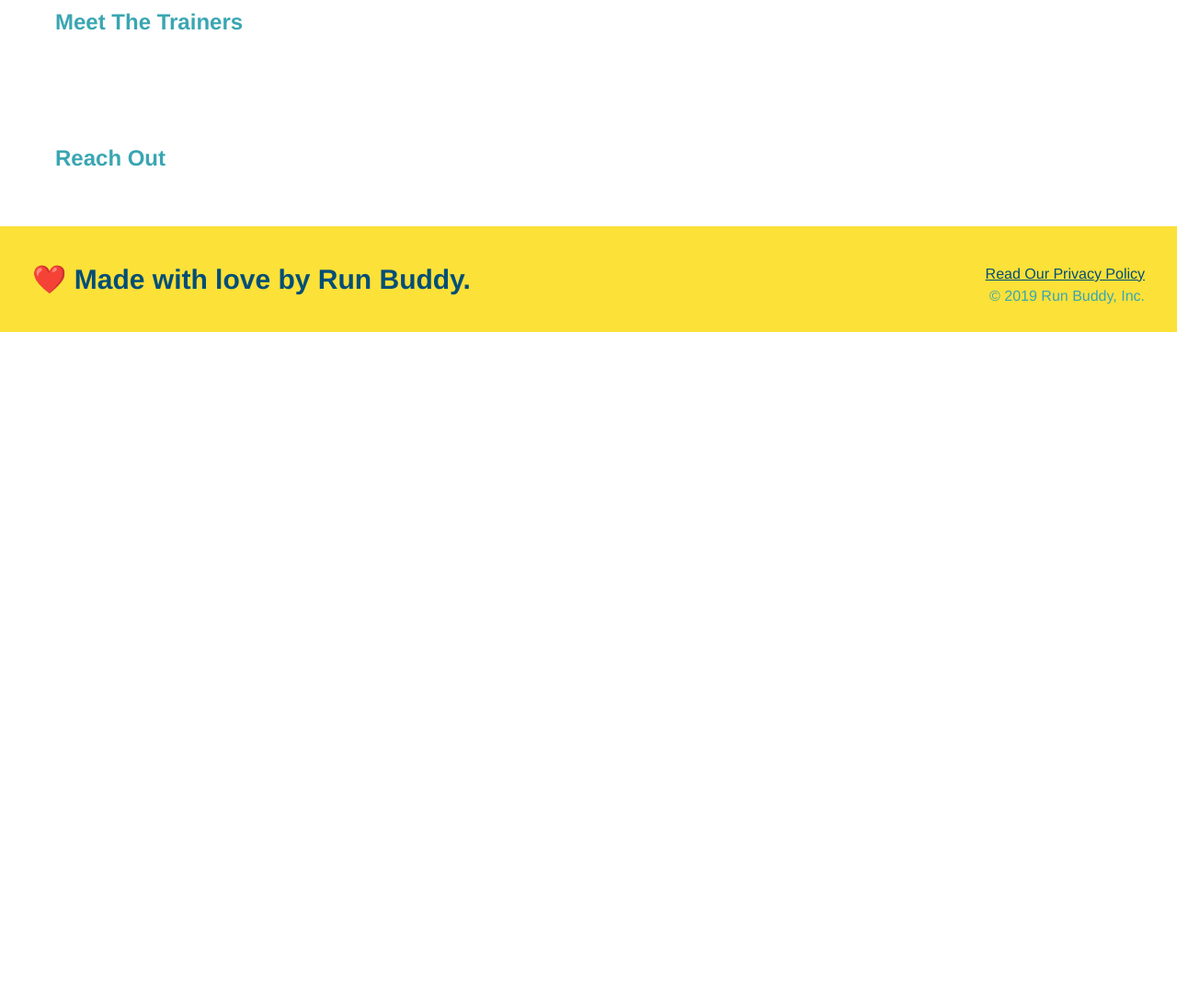
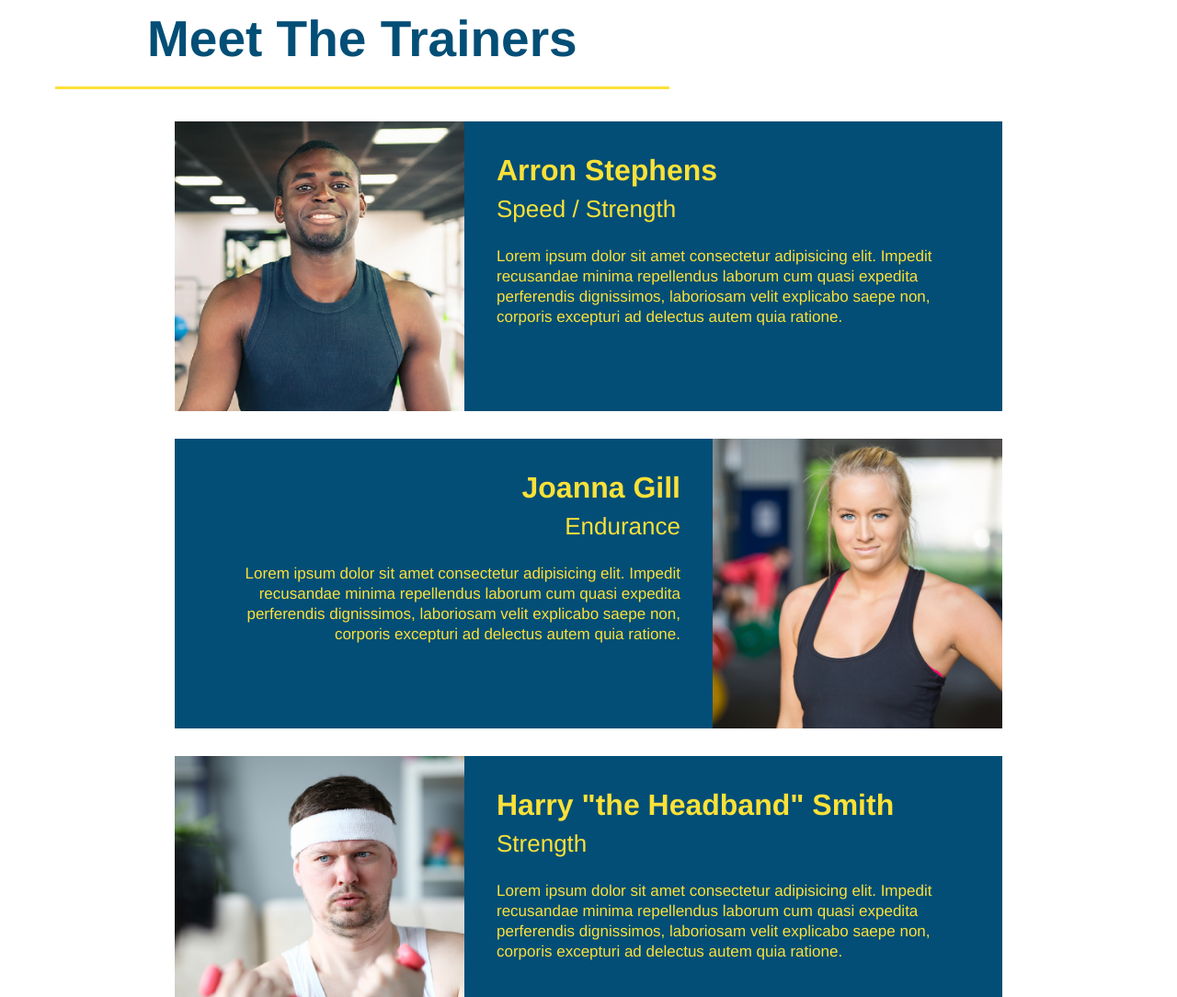
Before and after one commit to fkobe3/run-buddy, a plain HTML site: page index.html in a window 1280 px wide. Shown: the part 2780-3864 px from the top of the page at 92% size. Before the commit the page ends 3141 px from the top, so only its background shows below. Drawn offline with Linux system fonts and the light colour scheme; files whose address does not match are found by name.

Commit message:
meet the trainers section

```diff
--- a/assets/css/style.css
+++ b/assets/css/style.css
@@ -170,11 +170,55 @@
     display: inline-block;
     border-bottom: 3px solid;
   }
-
   .primary-border {
     border-color: #fce138;
   }
-
   .secondary-border {
     border-color: #39a6b2;
   }
+  .trainers {
+      text-align: center;
+  }
+
+  .trainer {
+      width: 900px;
+      margin: 0 auto 30px auto;
+      background:#024e76;
+      color: #fce138;
+      overflow: auto;
+  }
+
+  .trainer img {
+      width: 35%;
+      float: left;
+  }
+
+  .trainer-bio {
+      padding: 35px;
+      float: left;
+      width: 65%;
+  }
+
+  .text-left {
+      text-align: left;
+  }
+
+  .text-right {
+      text-align: right;
+  }
+
+  .trainer-bio h3 {
+      font-size: 32px;
+      margin-bottom: 8px;
+  }
+
+  .trainer-bio h4 {
+      font-weight: lighter;
+      font-size: 26px;
+      margin-bottom: 25px;
+  }
+
+  .trainer-bio p {
+      font-size: 17px;
+      line-height: 1.3;
+  }
--- a/index.html
+++ b/index.html
@@ -110,11 +110,41 @@
 
   <!-- "meet the trainers" section -->
   <section>
-    <h2>Meet The Trainers</h2>
+    <h2 class="section-title primary-border">Meet The Trainers</h2>
+    <article class="trainer">
+         <img src="./assets/image/trainer-1.jpg" alt="Arron Stephens in his workout clothes, ready to pump iron"/>
+          <div class="trainer-bio text-left">
+               <h3>Arron Stephens</h3>
+               <h4>Speed / Strength</h4>
+               <p>
+                    Lorem ipsum dolor sit amet consectetur adipisicing elit. Impedit recusandae minima repellendus laborum cum quasi expedita perferendis dignissimos, laboriosam velit explicabo saepe non, corporis excepturi ad delectus autem quia ratione.
+               </p>
+          </div>
+     </article>
+     <article class="trainer">
+           <div class="trainer-bio text-right">
+                <h3>Joanna Gill</h3>
+                <h4>Endurance</h4>
+                <p>
+                     Lorem ipsum dolor sit amet consectetur adipisicing elit. Impedit recusandae minima repellendus laborum cum quasi expedita perferendis dignissimos, laboriosam velit explicabo saepe non, corporis excepturi ad delectus autem quia ratione.
+                </p>
+           </div>
+           <img src="./assets/image/trainer-2.jpg" alt="Joanna Gill cooling off after a workout"/>
+      </article>
+      <article class="trainer">
+          <img src="./assets/image/trainer-3.jpg" alt="Harry Smith wearing a headband and lifting comically small pink weights"/>
+           <div class="trainer-bio text-left">
+                <h3>Harry "the Headband" Smith</h3>
+                <h4>Strength</h4>
+                <p>
+                     Lorem ipsum dolor sit amet consectetur adipisicing elit. Impedit recusandae minima repellendus laborum cum quasi expedita perferendis dignissimos, laboriosam velit explicabo saepe non, corporis excepturi ad delectus autem quia ratione.
+                </p>
+           </div>
+      </article>
   </section>
 
   <!-- "reach out" section -->
-  <section>
+  <section id="your-trainers" class="trainers">
     <h2>Reach Out</h2>
   </section>
 
```
Also changed, not shown: assets/image/trainer-1.jpg (added), assets/image/trainer-2.jpg (added), assets/image/trainer-3.jpg (added).
